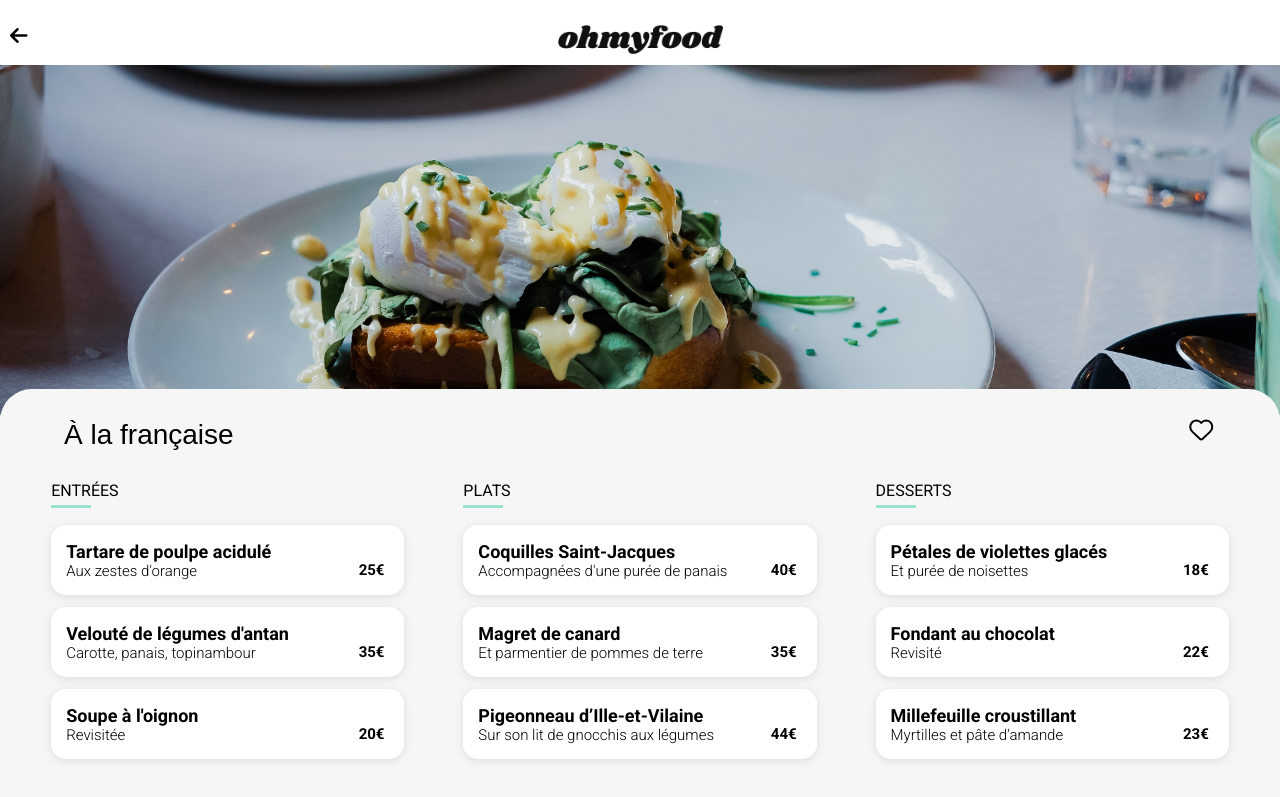
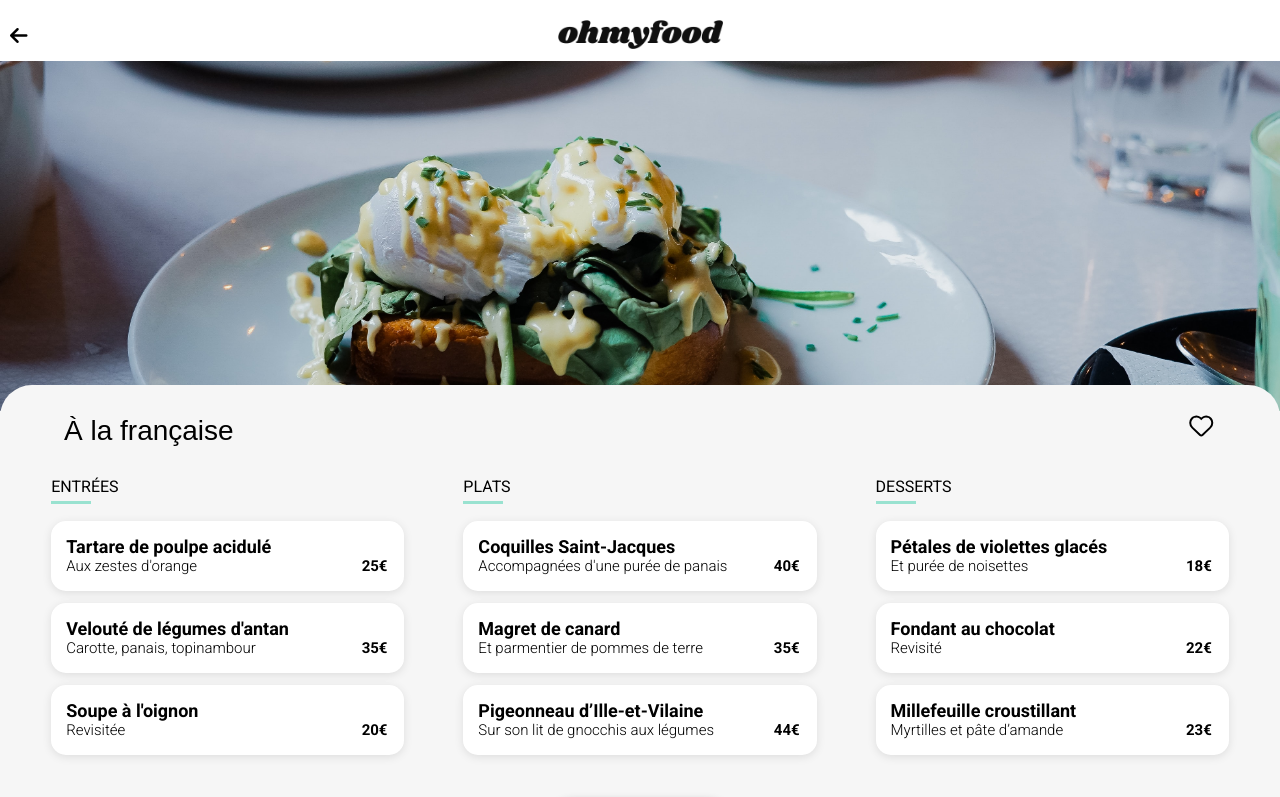
Before and after one commit to Caroline-Julliat/Ohmyfood, a website: page pages/a_la_francaise.html in a window 1280 px wide. Shown: the top 797 px of the page. Drawn offline with Linux system fonts and the light colour scheme; a web font is replaced by a local one.

Commit message:
fix: add some corrections

```diff
--- a/sass/layouts/_header.scss
+++ b/sass/layouts/_header.scss
@@ -1,6 +1,5 @@
 .page-header {
-  height: 65px;
-  padding: 25px 0 15px 0;
+  padding: 20px 0 12px 0;
   display: flex;
   position: relative;
   background: white;
--- a/sass/page/_home.scss
+++ b/sass/page/_home.scss
@@ -151,11 +151,15 @@
   width: 100%;
   max-width: 440px;
   margin: auto;
+  transition: transform 300ms;
   @include from-tablet-size {
     width: 48%;
   }
   @include desktop-only {
     width: 23%;
+  }
+  &:hover{
+    transform: scale(1.02);
   }
   &__img {
     width: 100%;
--- a/sass/page/_menu.scss
+++ b/sass/page/_menu.scss
@@ -39,6 +39,7 @@
 // MENU CATEGORY //
 
 .container-category {
+  background: $color-bg1;
   padding-left: 4%;
   padding-right: 4%;
   @include desktop-only {
@@ -92,6 +93,9 @@
   &3 {
     animation-delay: 900ms;
   }
+  &4 {
+    animation-delay: 1200ms;
+  }
   // item detail
   &__detail {
     padding: 5px 15px;
@@ -121,14 +125,14 @@
       padding: 0 20px;
       display: flex;
       align-items: center;
-      margin-right: -60px;
-      transition: all 1000ms;
+      margin-right: -65px;
+      transition: all 500ms;
     }
     .fa-circle-check {
       color: white;
-      font-size: 20px;
+      font-size: 22px;
       transform: rotate(0deg);
-      transition: all 1000ms;
+      transition: all 500ms;
     }
   }
   // hover effect
@@ -145,7 +149,7 @@
 // BUTTON SECTION //
 
 .btn-section {
-  display: flex;
+  background: $color-bg1;
   @include center;
   padding-bottom: 30px;
   &__menu {
--- a/sass/utils/_variables.scss
+++ b/sass/utils/_variables.scss
@@ -12,7 +12,7 @@ $color-dark: #353535;
 $light_opacity: 0.1;
 $medium_opacity: 0.2;
 $strong_opacity: 0.3;
-$strong2_opacity: 0.4;
+$strong2_opacity: 0.5;
 
 
 // FONT //
```
Also changed, not shown: style.css, 1 other file.
